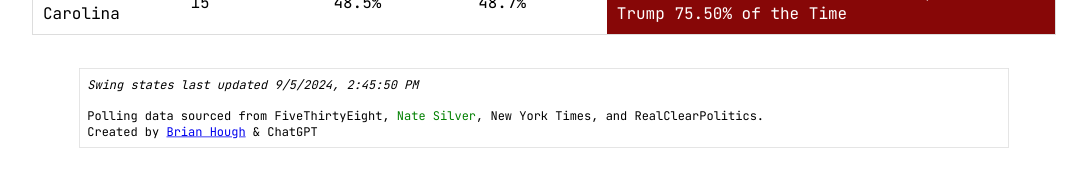
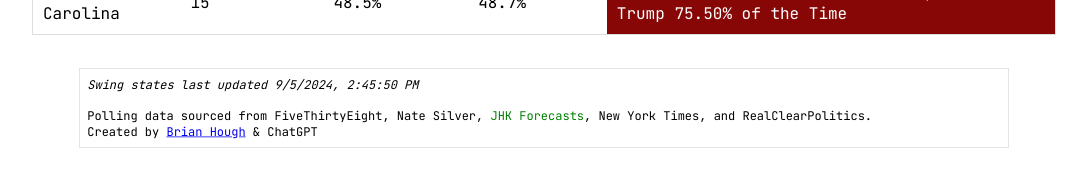
Before and after one commit to derfbwh/derfbwh.github.io, a Jekyll site: the page forecast/index.html, which Jekyll copies as it is, in a window 1280 px wide. Shown: the part 1105-1283 px from the top of the page, without its empty margins (96-1183 px from the left). Built offline with Jekyll 4.4.1, drawn with Linux system fonts in a browser that asks for light colours; some web fonts are replaced.

Commit message:
index updates

```diff
--- a/forecast/index-deluxe.html
+++ b/forecast/index-deluxe.html
@@ -181,7 +181,7 @@
         <tr>
         <td>
         <i>Swing states last updated <span id="update-date"></span></i><br><br>
-        Polling data sourced from FiveThirtyEight, <span style="color:green;">Nate Silver</span>, New York Times, and RealClearPolitics.<br>
+        Polling data sourced from FiveThirtyEight, Nate Silver, <span style="color:green;">JHK Forecasts</span>, New York Times, and RealClearPolitics.<br>
         Created by <a href="https://mastodon.social/@BrianHough">Brian Hough</a> & ChatGPT</td></tr></table>
 
 
--- a/forecast/index.html
+++ b/forecast/index.html
@@ -166,7 +166,7 @@
         <tr>
         <td>
         <i>Swing states last updated <span id="update-date"></span></i><br><br>
-        Polling data sourced from FiveThirtyEight, <span style="color:green;">Nate Silver</span>, New York Times, and RealClearPolitics.<br>
+        Polling data sourced from FiveThirtyEight, Nate Silver, <span style="color:green;">JHK Forecasts</span>, New York Times, and RealClearPolitics.<br>
         Created by <a href="https://mastodon.social/@BrianHough">Brian Hough</a> & ChatGPT</td></tr></table>
 
 
--- a/forecast/playground.html
+++ b/forecast/playground.html
@@ -181,7 +181,7 @@
         <tr>
         <td>
         <i>Swing states last updated <span id="update-date"></span></i><br><br>
-        Polling data sourced from FiveThirtyEight, <span style="color:green;">Nate Silver</span>, New York Times, and RealClearPolitics.<br>
+        Polling data sourced from FiveThirtyEight, Nate Silver, <span style="color:green;">JHK Forecasts</span>, New York Times, and RealClearPolitics.<br>
         Created by <a href="https://mastodon.social/@BrianHough">Brian Hough</a> & ChatGPT</td></tr></table>
 
 
```
